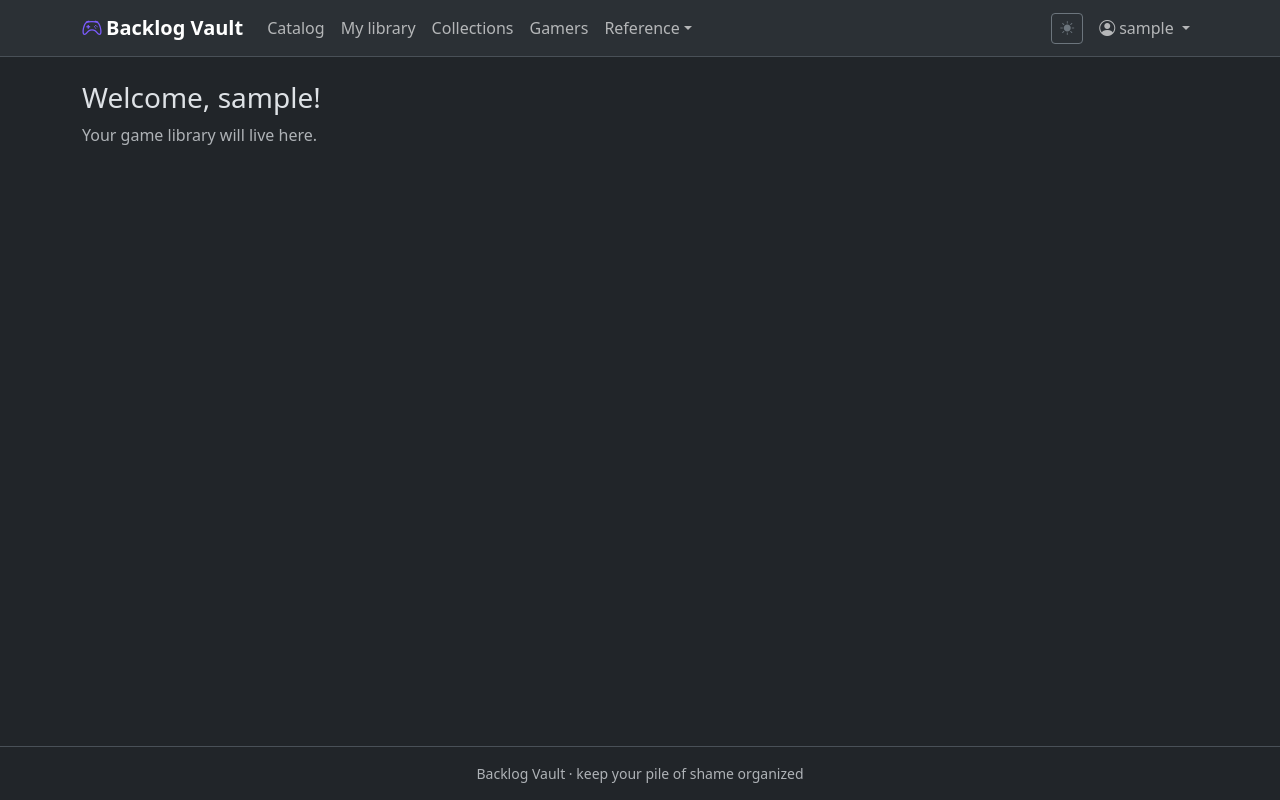
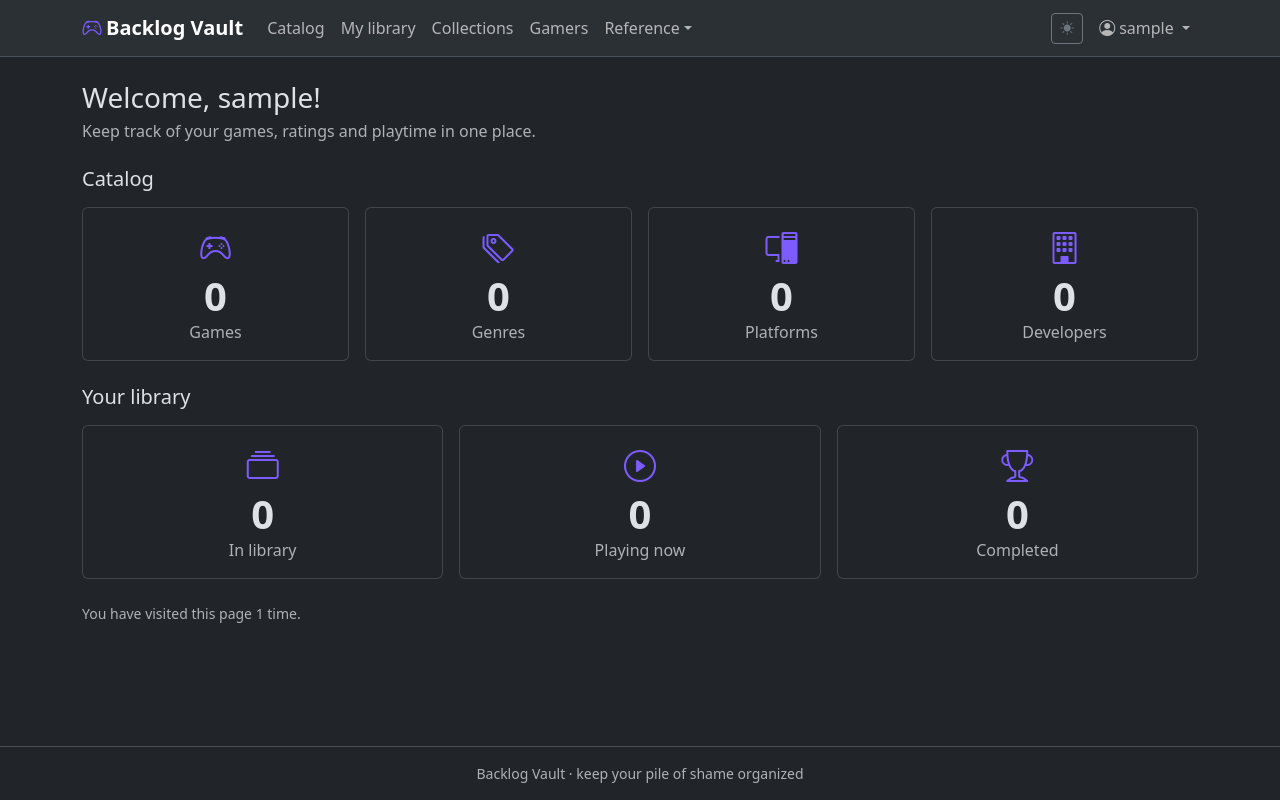
Before and after one commit to CemXokenc/backlog_vault, a Django app: page / in a window 1280 px wide. Run offline with Django 5.2, Linux system fonts and the light colour scheme; the visitor is signed in with stand-in values (Sample User, id 1); data that the repository does not hold is empty.

Commit message:
add index statistics and visit counter

```diff
--- a/templates/vault/index.html
+++ b/templates/vault/index.html
@@ -3,6 +3,29 @@
 {% block title %}Home{% endblock %}
 
 {% block content %}
-  <h1 class="h3">Welcome, {{ user.nickname|default:user.username }}!</h1>
-  <p class="text-body-secondary">Your game library will live here.</p>
+  <div class="mb-4">
+    <h1 class="h3 mb-1">Welcome, {{ user.nickname|default:user.username }}!</h1>
+    <p class="text-body-secondary mb-0">
+      Keep track of your games, ratings and playtime in one place.
+    </p>
+  </div>
+
+  <h2 class="h5 mb-3">Catalog</h2>
+  <div class="row g-3 mb-4">
+    {% include "includes/stat_card.html" with icon="controller" value=num_games label="Games" %}
+    {% include "includes/stat_card.html" with icon="tags" value=num_genres label="Genres" %}
+    {% include "includes/stat_card.html" with icon="pc-display" value=num_platforms label="Platforms" %}
+    {% include "includes/stat_card.html" with icon="building" value=num_developers label="Developers" %}
+  </div>
+
+  <h2 class="h5 mb-3">Your library</h2>
+  <div class="row g-3 mb-4">
+    {% include "includes/stat_card.html" with icon="collection" value=my_library.total label="In library" cols=4 %}
+    {% include "includes/stat_card.html" with icon="play-circle" value=my_library.playing label="Playing now" cols=4 %}
+    {% include "includes/stat_card.html" with icon="trophy" value=my_library.completed label="Completed" cols=4 %}
+  </div>
+
+  <p class="text-body-secondary small">
+    You have visited this page {{ num_visits }} time{{ num_visits|pluralize }}.
+  </p>
 {% endblock %}
--- a/vault/views.py
+++ b/vault/views.py
@@ -1,15 +1,35 @@
 from django.contrib.auth import login
 from django.contrib.auth.decorators import login_required
+from django.db.models import Count, Q
 from django.shortcuts import render
 from django.urls import reverse_lazy
 from django.views import generic
 
 from vault.forms import GamerCreationForm
+from vault.models import LibraryEntry, Game, Genre, Platform, Developer
 
 
 @login_required
 def index(request):
-    return render(request, "vault/index.html")
+    num_visits = request.session.get("num_visits", 0) + 1
+    request.session["num_visits"] = num_visits
+
+    my_library = LibraryEntry.objects.filter(gamer=request.user).aggregate(
+        total=Count("id"),
+        playing=Count("id", filter=Q(status=LibraryEntry.Status.PLAYING)),
+        completed=Count("id", filter=Q(status=LibraryEntry.Status.COMPLETED)),
+    )
+
+    context = {
+        "num_visits": num_visits,
+        "num_games": Game.objects.count(),
+        "num_genres": Genre.objects.count(),
+        "num_platforms": Platform.objects.count(),
+        "num_developers": Developer.objects.count(),
+        "my_library": my_library,
+    }
+
+    return render(request, "vault/index.html", context=context)
 
 
 class RegisterView(generic.CreateView):
```
